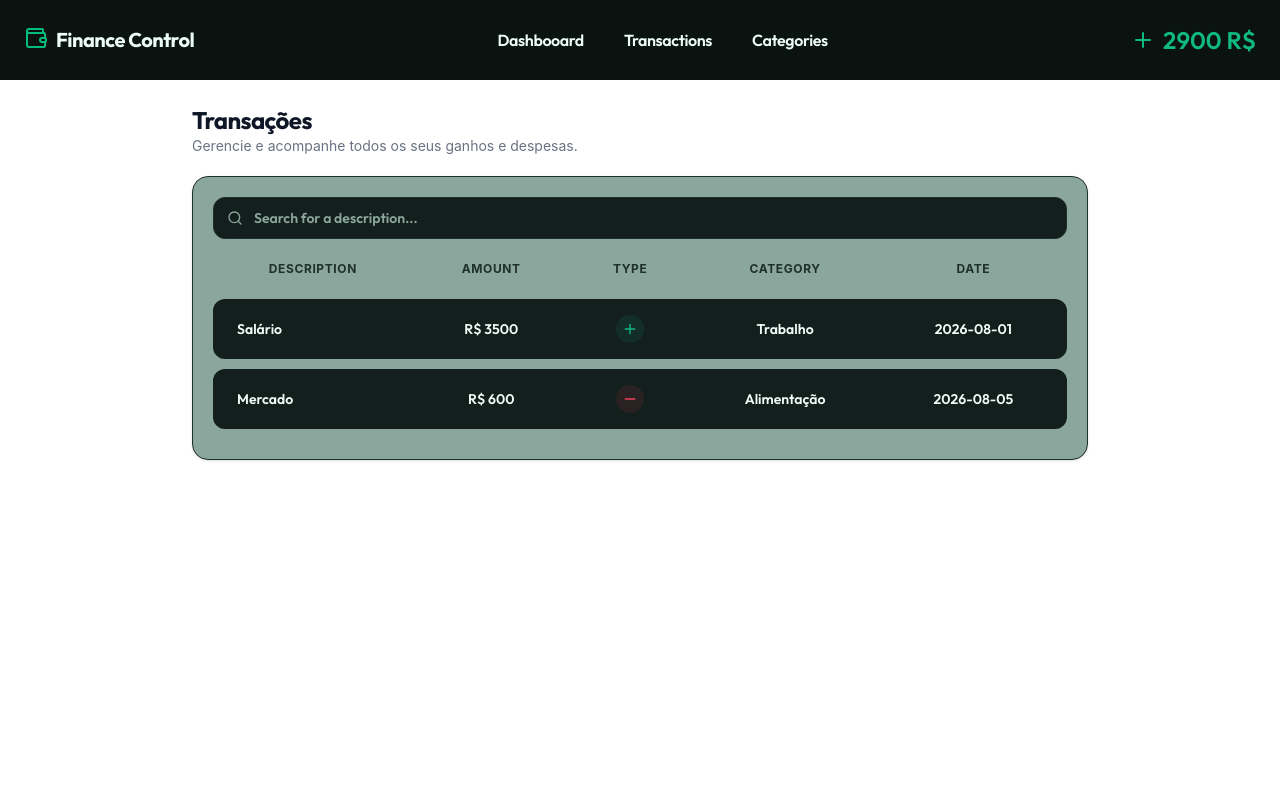
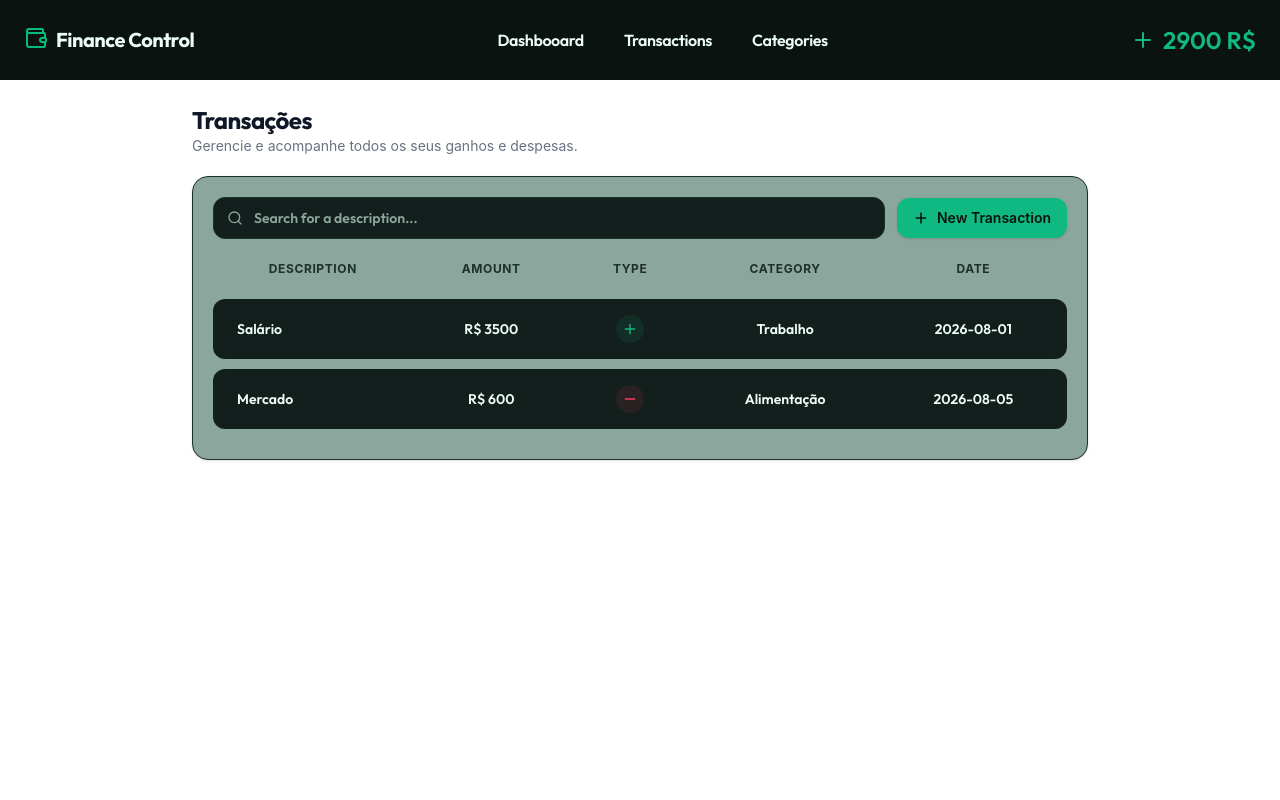
Before and after one commit to daveesin/finance-crud, a React (Vite) app: page / in a window 1280 px wide. Shown: the top 800 px of the page. Built offline with nearby package versions, Linux system fonts and the light colour scheme.

Commit message:
Create a button to open a form to insert a new transaction

```diff
--- a/src/components/transaction/TransactionsTable.jsx
+++ b/src/components/transaction/TransactionsTable.jsx
@@ -23,7 +23,7 @@ function TransactionsTable() {
 
             <div className="w-full max-w-4xl bg-finance-muted border border-finance-border rounded-2xl p-5 shadow-sm">
                 <div className="flex gap-3 items-center relative w-full max-w-4xl">
-                    <Search className="absolute left-3.5 top-1/2 -translate-y-1/2 w-4 h-4 text-finance-muted" />
+                    <Search className="absolute left-3.5 top-1/2 -translate-y-1/2 w-4 h-4 text-finance-muted gap-4" />
                     <input
                         className="w-full pl-10 pr-4 py-2.5 rounded-xl bg-finance-card border border-finance-border text-finance-text placeholder:text-finance-muted font-['Outfit'] text-sm transition-all focus:outline-none focus:border-finance-income focus:ring-1 focus:ring-finance-income"
                         type="text"
@@ -31,6 +31,12 @@ function TransactionsTable() {
                         value={searchTerm}
                         onChange={(event) => setSearchTerm(event.target.value)}
                     />
+                    <button
+                        className="flex items-center justify-center gap-2 px-4 py-2.5 rounded-xl bg-finance-income border-finance-border text-finance-bg font-semibold text-sm hover:opacity-90 transition-opacity whitespace-nowrap shadow-sm"
+                    >
+                        <Plus className="w-4 h-4 stroke-[2.5]" />
+                        <span>New Transaction</span>
+                    </button>
                 </div>
 
                 <table className="w-full max-w-4xl border-separate border-spacing-y-2.5">
```
